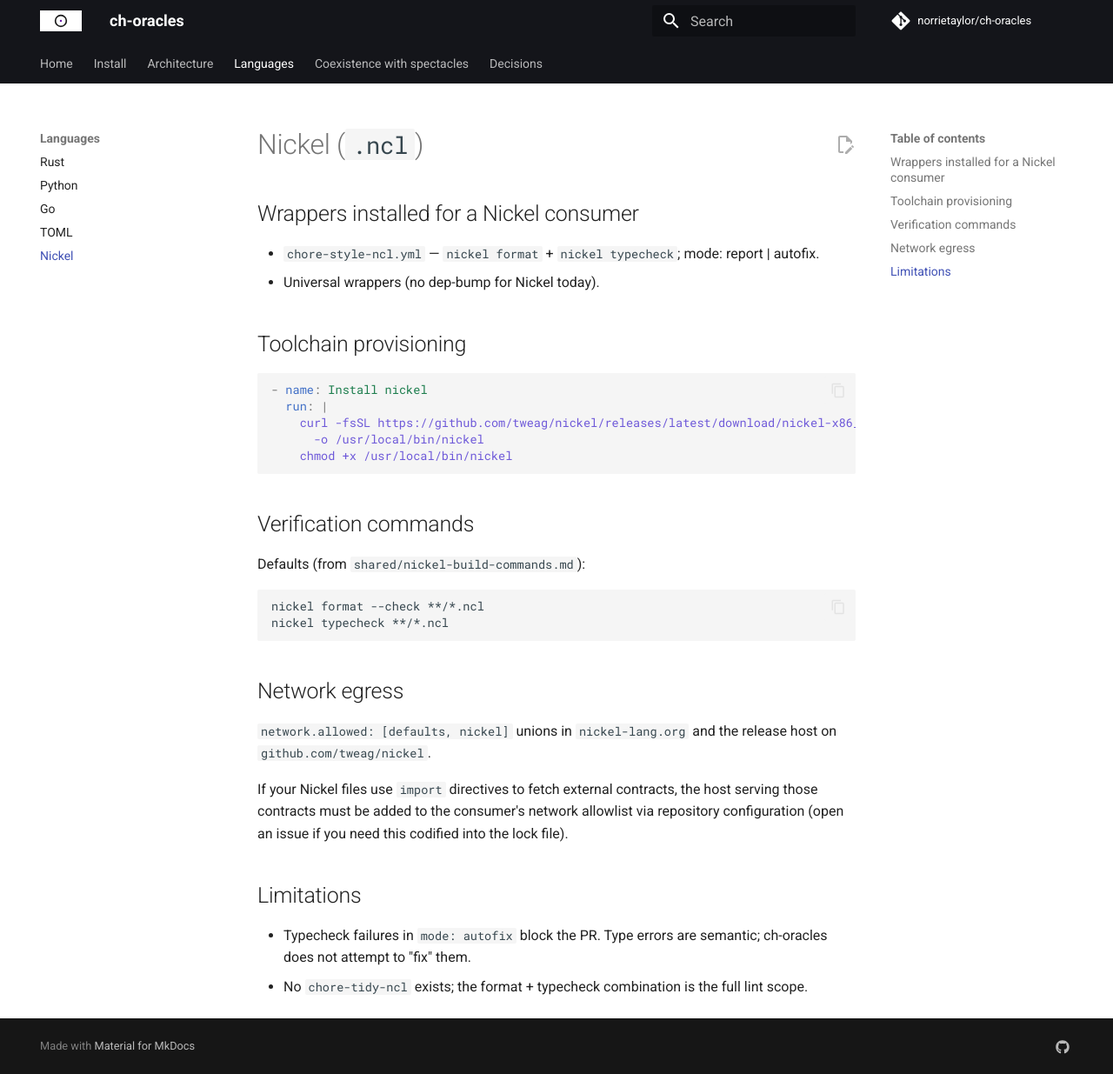
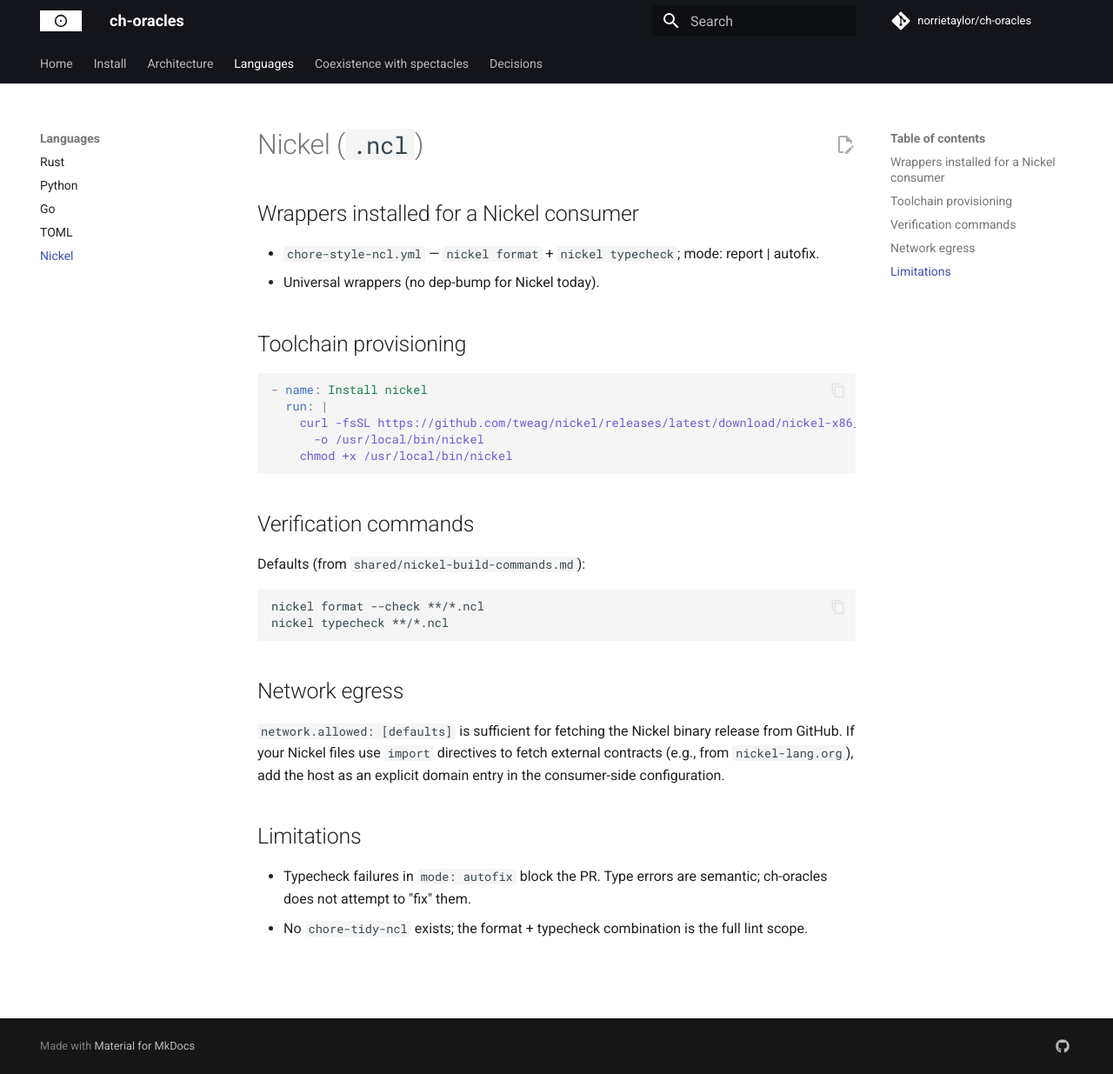
Before and after one commit to norrietaylor/ch-oracles, an MkDocs documentation site: the page built from docs/languages/ncl.md, in a window 1280 px wide and 1235 px high. Shown: the whole window at 87% size. Built offline with MkDocs 1.6.1 and Material for MkDocs 9.7.7, drawn with Linux system fonts in a browser that asks for light colours; comment, search, counter and statistics services are not loaded.

Commit message:
fix: remove invalid 'nickel' ecosystem id from network allowlists
`nickel` is not a valid gh-aw ecosystem identifier (verified against gh-aw
v0.74.3 validator). Replace with `defaults` for chore-style-ncl (the
Nickel binary release lives on github.com, covered by defaults) and drop
from polyglot workers. Consumers needing nickel-lang.org egress for
contract imports add it as an explicit domain.

Co-Authored-By: Claude Opus 4.7 (1M context) <noreply@anthropic.com>

```diff
--- a/docs/languages/ncl.md
+++ b/docs/languages/ncl.md
@@ -27,13 +27,10 @@ nickel typecheck **/*.ncl
 
 ## Network egress
 
-`network.allowed: [defaults, nickel]` unions in `nickel-lang.org` and the
-release host on `github.com/tweag/nickel`.
-
-If your Nickel files use `import` directives to fetch external contracts,
-the host serving those contracts must be added to the consumer's network
-allowlist via repository configuration (open an issue if you need this
-codified into the lock file).
+`network.allowed: [defaults]` is sufficient for fetching the Nickel binary
+release from GitHub. If your Nickel files use `import` directives to fetch
+external contracts (e.g., from `nickel-lang.org`), add the host as an
+explicit domain entry in the consumer-side configuration.
 
 ## Limitations
 
```
Also changed, not shown: shared/nickel-runtime-setup.md (+11 -3 lines), workflows/chore-style-ncl.md (+1 -1 lines), workflows/pr-conflict-resolver.md (+1 -1 lines), workflows/worker-fix.md (+1 -1 lines), workflows/worker-iterate.md (+1 -1 lines), 11 other files.
